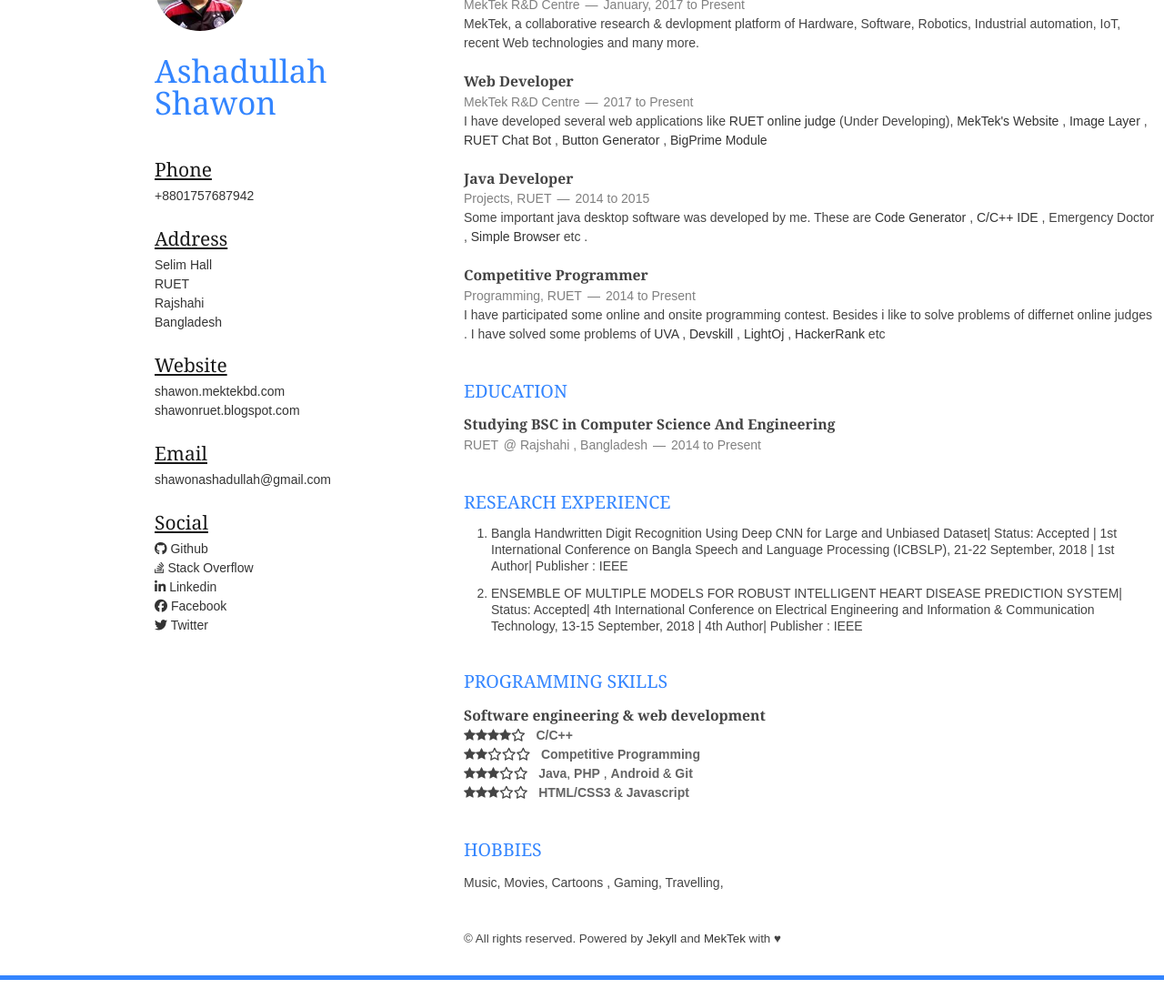
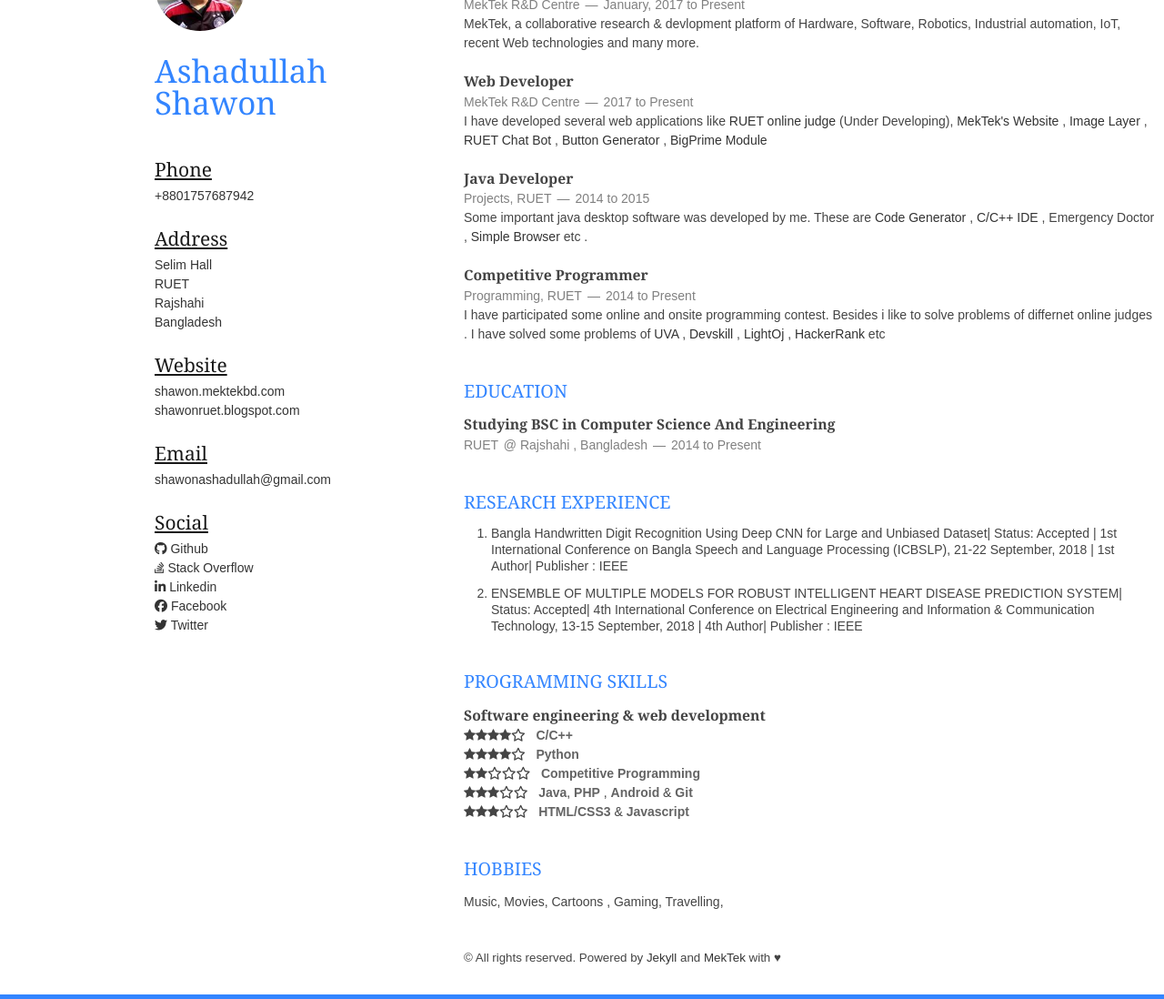
Before and after one commit to shawon100/shawon100.github.io, a Jekyll site: the page built from resume.html, in a window 1280 px wide, cut to the strip 153-1251 px from the top of the page. Shown: the whole strip at 91% size. Built offline with Jekyll 4.4.1, drawn with Linux system fonts in a browser that asks for light colours; nearby versions of some CDN libraries; library files that are not in the unit come from our copies; before the commit the page ends 1230 px from its top, so only the background shows below that.

Commit message:
Update resume.html

```diff
--- a/resume.html
+++ b/resume.html
@@ -182,6 +182,10 @@
             &nbsp;&nbsp;<em>C/C++</em>
         <p>
         <p>
+            <i class="fa fa-star"></i><i class="fa fa-star"></i><i class="fa fa-star"></i><i class="fa fa-star"></i><i class="fa fa-star-o"></i>
+            &nbsp;&nbsp;<em>Python</em>
+        <p>
+        <p>
             <i class="fa fa-star"></i><i class="fa fa-star"></i><i class="fa fa-star-o"></i><i class="fa fa-star-o"></i><i class="fa fa-star-o"></i>
             &nbsp;&nbsp;<em>Competitive Programming</em>
         <p>
```
